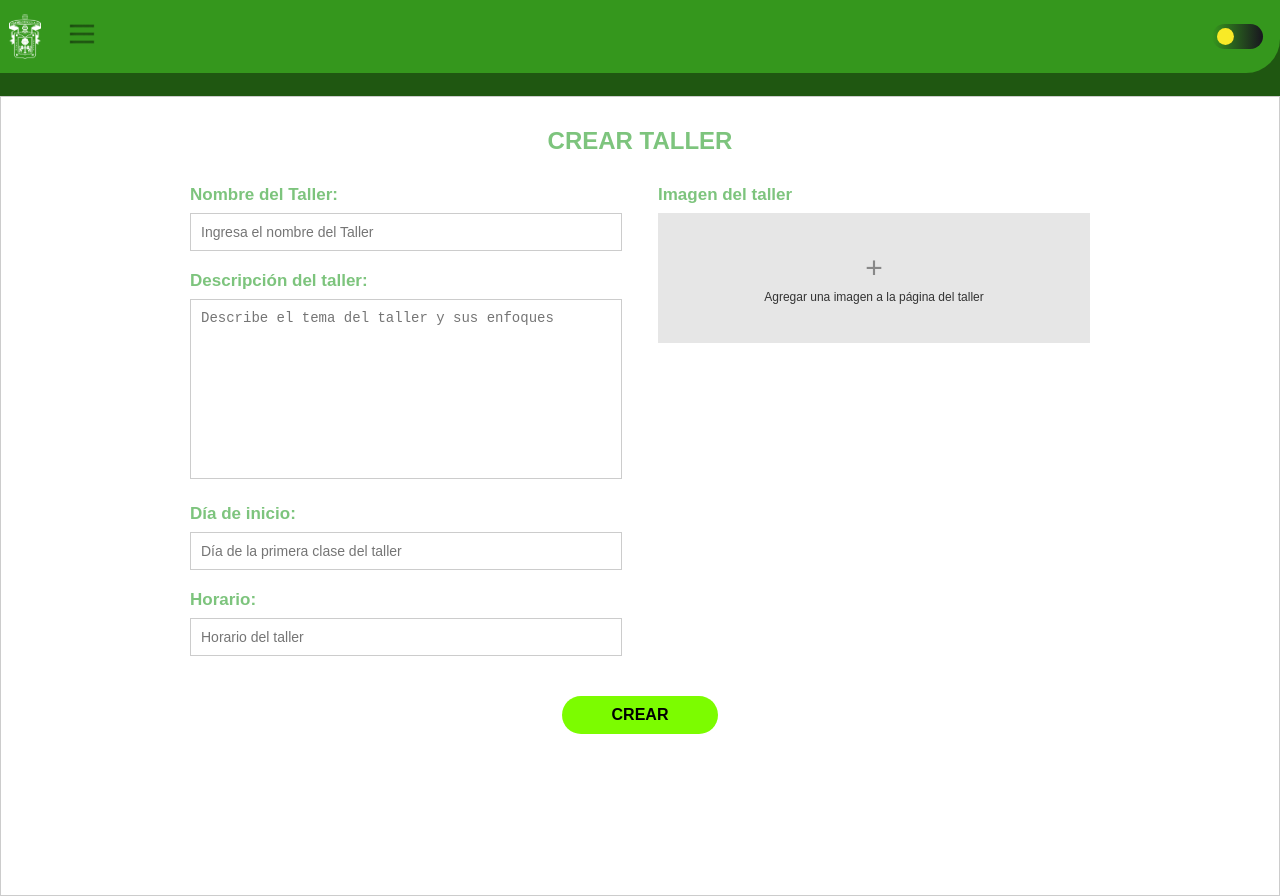
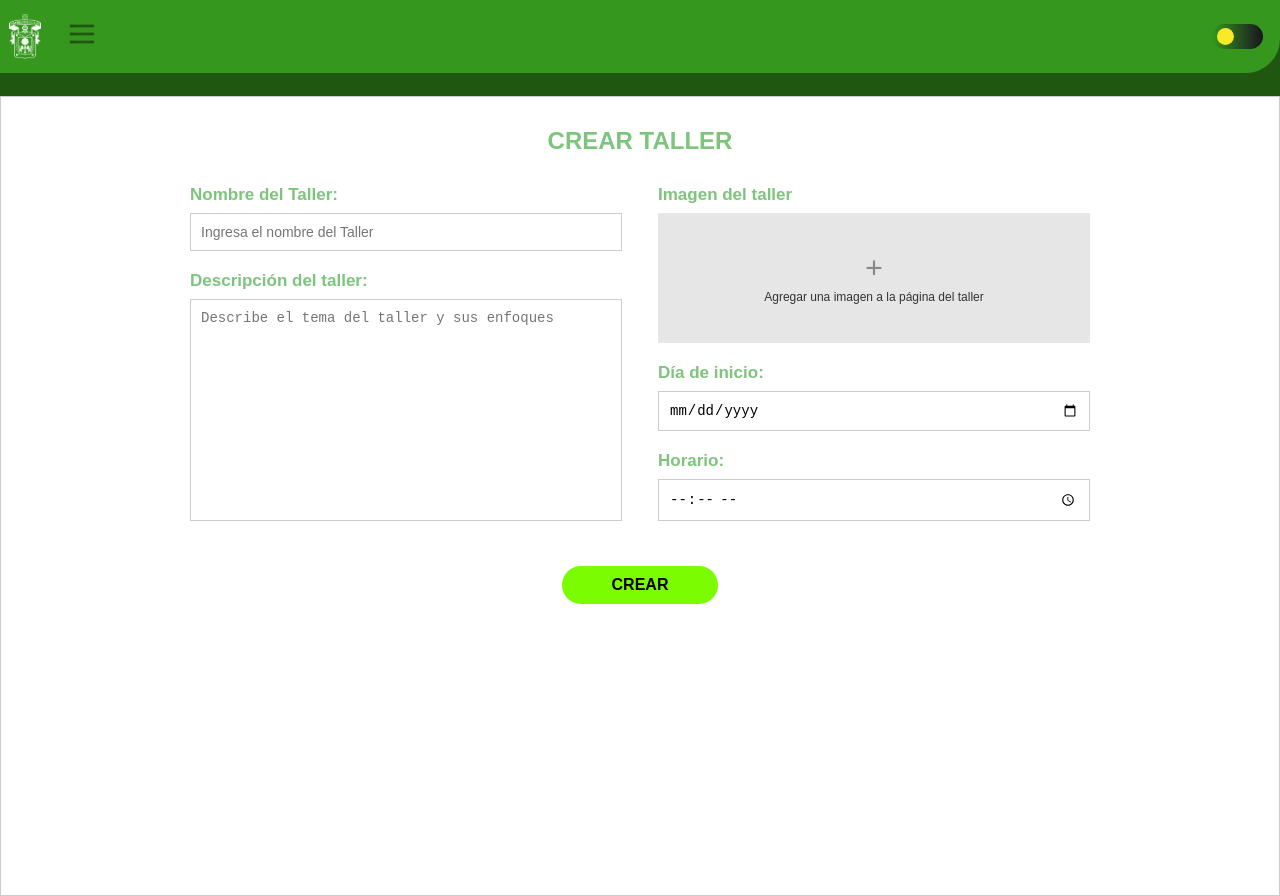
Before and after one commit to AdrianValenciaVillanueva/CUTalleres, a Vue app: page /createTaller in a window 1280 px wide. Built offline with nearby package versions, Linux system fonts and the light colour scheme.

Commit message:
Cambio a los apartados de CrearTaller

```diff
--- a/src/components/CrearTaller.vue
+++ b/src/components/CrearTaller.vue
@@ -16,19 +16,9 @@
             <label for="descripcionTaller" class="form-label">Descripción del taller:</label>
             <textarea id="descripcionTaller" class="form-textarea" placeholder="Describe el tema del taller y sus enfoques" v-model="form.descripcion"></textarea>
           </div>
-
-          <div class="form-group">
-            <label for="diaInicio" class="form-label">Día de inicio:</label>
-            <input type="text" id="diaInicio" class="form-input" placeholder="Día de la primera clase del taller" v-model="form.diaInicio" />
         </div>
 
-          <div class="form-group">
-            <label for="horario" class="form-label">Horario:</label>
-            <input type="text" id="horario" class="form-input" placeholder="Horario del taller" v-model="form.horario" />
-          </div>
-        </div>
-
-        <!-- Columna derecha -->
+        <!-- Columna derecha con imagen y campos de fecha y horario -->
           <div class="form-right-column">
             <div class="form-group">
               <label class="form-label">Imagen del taller</label>
@@ -40,6 +30,17 @@
                 <img v-else :src="imagenSrc" alt="Imagen del taller" style="max-width: 100%; border-radius: 8px;" />
                 <input type="file" ref="imageInput" accept="image/*" style="display: none;" @change="previewImage">
               </div>
+            </div>
+
+            <!-- Agregamos aquí los campos de fecha y horario -->
+            <div class="form-group">
+              <label for="diaInicio" class="form-label">Día de inicio:</label>
+              <input type="date" id="diaInicio" class="form-input" v-model="form.diaInicio" />
+            </div>
+
+            <div class="form-group">
+              <label for="horario" class="form-label">Horario:</label>
+              <input type="time" id="horario" class="form-input" v-model="form.horario" />
             </div>
           </div>
           </div>
@@ -86,11 +87,12 @@ export default {
       const datosTaller = {
         nombre: this.form.nombre,
         descripcion: this.form.descripcion,
-        diaInicio: this.form.diaInicio,
-        horario: this.form.horario,
+        diaInicio: new Date(this.form.diaInicio).toISOString().split('T')[0],  // Formato YYYY-MM-DD
+        horario: this.form.horario, // Formato HH:MM
         imagenBase64: this.imagenSrc,
         imagenArchivo: this.form.imagen
       };
+
 
       console.log("Datos del taller:", datosTaller);
       alert("Taller guardado (revisar consola para ver los datos).");
@@ -192,7 +194,7 @@ export default {
 }
 
 .form-textarea {
-  height: 180px;
+  height: 222px;
   resize: none;
 }
 
```
Lines whose indentation alone changed are shown as unchanged.
